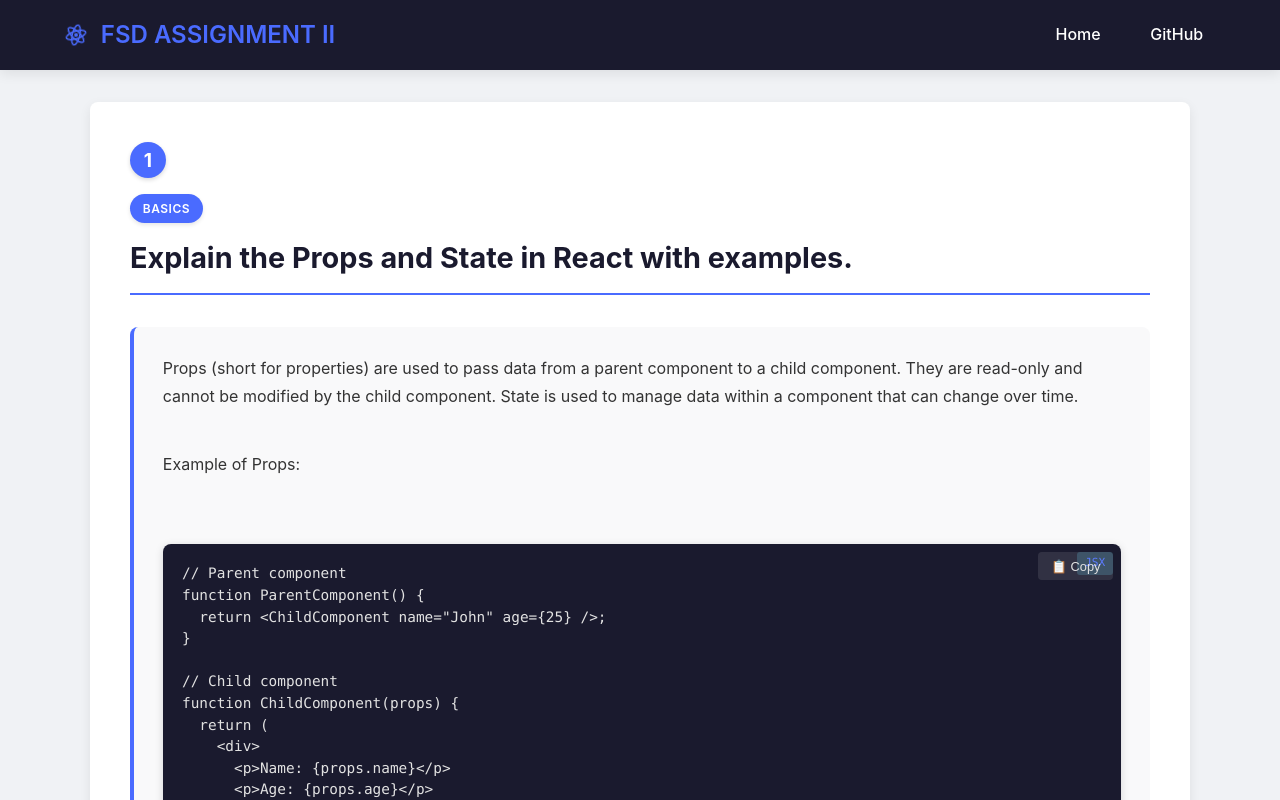
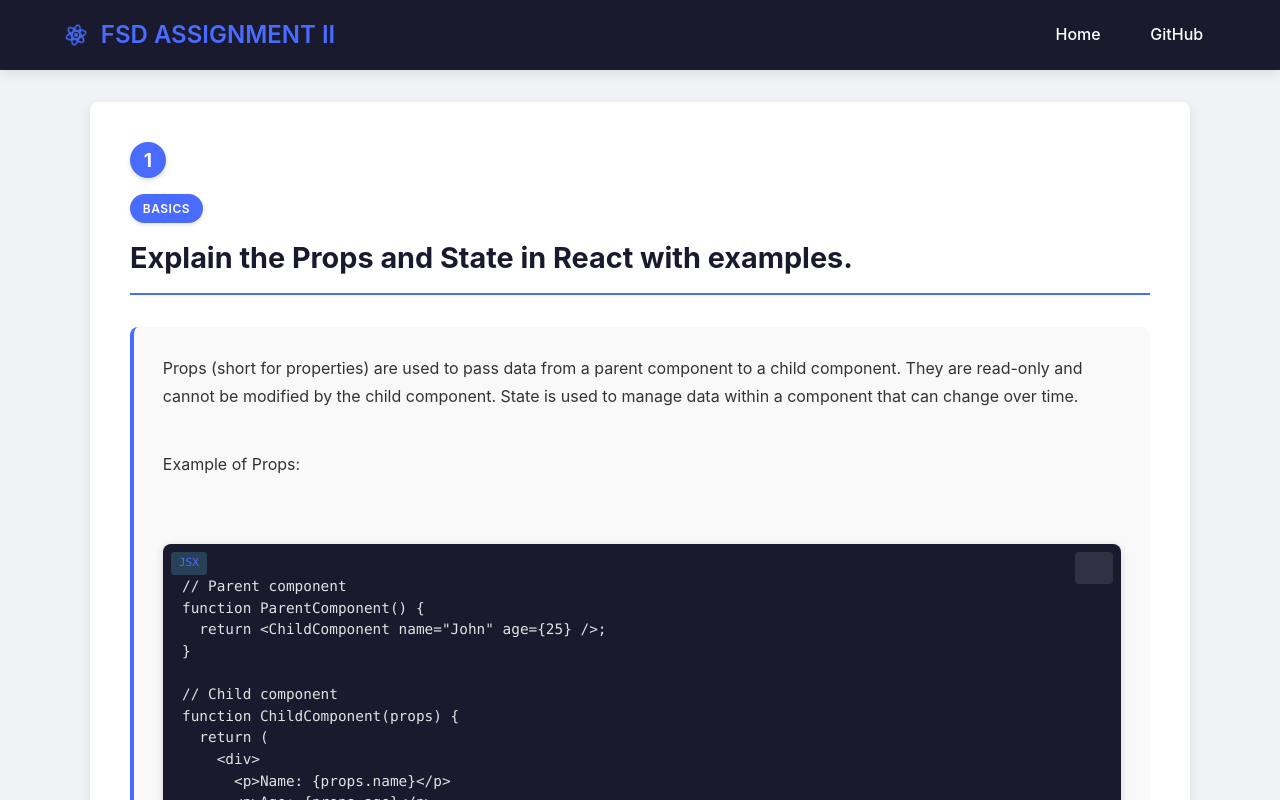
Before and after one commit to Shashankrl/fsd-assignment-2, a React (Create React App) app: page /question/1 in a window 1280 px wide. Shown: the top 800 px of the page. Built offline with nearby package versions, Linux system fonts and the light colour scheme.

Commit message:
Fixed copy button and JSX label overlap improved copy button styling

```diff
--- a/src/App.css
+++ b/src/App.css
@@ -557,6 +557,7 @@ button:active {
   background-color: var(--code-bg);
   color: var(--code-text);
   padding: 1.2rem;
+  padding-top: 2rem;
   border-radius: var(--radius);
   overflow-x: auto;
   margin: 0;
@@ -576,14 +577,14 @@ button:active {
   color: var(--code-text);
   border: none;
   border-radius: 4px;
-  padding: 0.4rem 0.8rem;
-  font-size: 0.8rem;
+  width: 32px;
+  height: 32px;
   cursor: pointer;
   transition: var(--transition);
   z-index: 10;
   display: flex;
   align-items: center;
-  gap: 0.3rem;
+  justify-content: center;
 }
 
 .copy-button:hover {
@@ -599,7 +600,7 @@ button:active {
   content: 'JSX';
   position: absolute;
   top: 0.5rem;
-  right: 0.5rem;
+  left: 0.5rem;
   background-color: rgba(97, 218, 251, 0.2);
   color: var(--primary-color);
   padding: 0.2rem 0.5rem;
--- a/src/components/QuestionDetail.js
+++ b/src/components/QuestionDetail.js
@@ -84,8 +84,12 @@ const QuestionDetail = () => {
             <button
               className={`copy-button ${copySuccess ? 'copied' : ''}`}
               onClick={copyToClipboard}
+              title={copySuccess ? 'Copied!' : 'Copy to clipboard'}
             >
-              {copySuccess ? '✓ Copied!' : '📋 Copy'}
+              {copySuccess ?
+                <svg xmlns="http://www.w3.org/2000/svg" width="16" height="16" viewBox="0 0 24 24" fill="none" stroke="currentColor" strokeWidth="2" strokeLinecap="round" strokeLinejoin="round"><polyline points="20 6 9 17 4 12"></polyline></svg> :
+                <svg xmlns="http://www.w3.org/2000/svg" width="16" height="16" viewBox="0 0 24 24" fill="none" stroke="currentColor" strokeWidth="2" strokeLinecap="round" strokeLinejoin="round"><rect x="9" y="9" width="13" height="13" rx="2" ry="2"></rect><path d="M5 15H4a2 2 0 0 1-2-2V4a2 2 0 0 1 2-2h9a2 2 0 0 1 2 2v1"></path></svg>
+              }
             </button>
             <pre key={`code-${index}`} className="code-block">
               <code>{code}</code>
```
